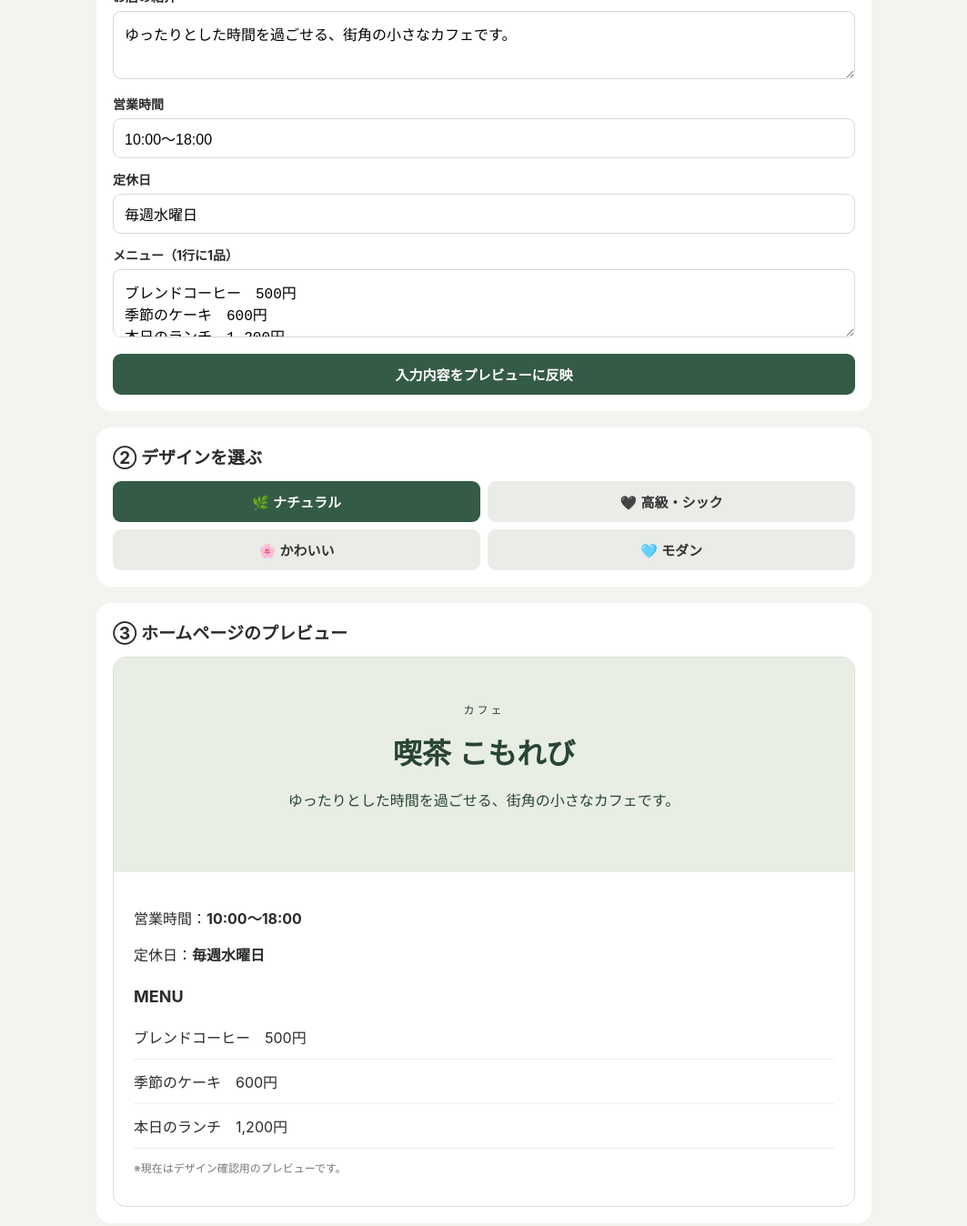
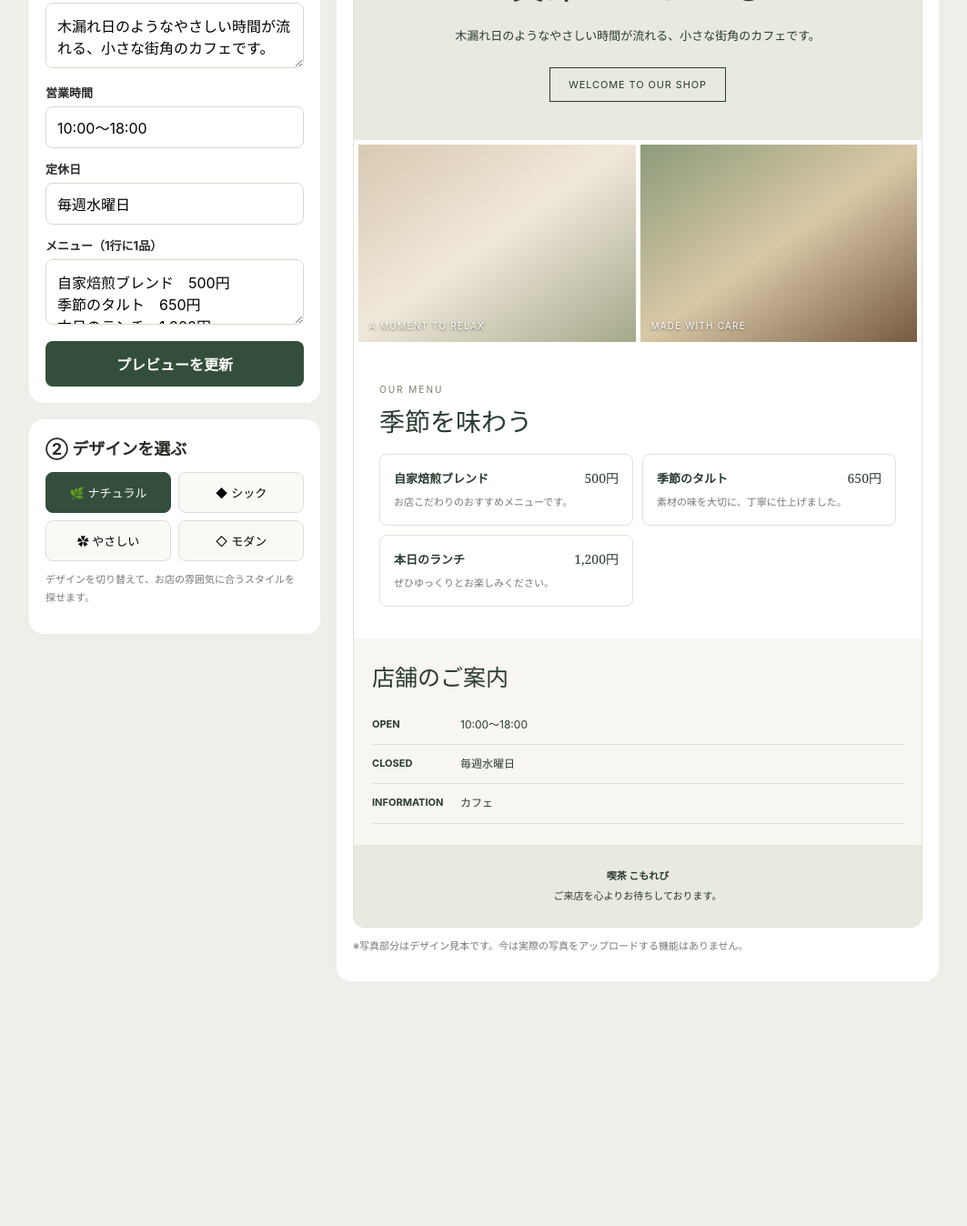
Before and after one commit to shimojo-git/omise-maker, a plain HTML site: page index.html in a window 1280 px wide. Shown: the part 367-1715 px from the top of the page at 91% size, without its empty margins (108-1171 px from the left). After the commit the page ends 1489 px from the top, so only its background shows below. Drawn offline with Linux system fonts and the light colour scheme.

Commit message:
Refactor styles and update text content in index.html
Updated various styles and text content for improved aesthetics and clarity.

```diff
--- a/index.html
+++ b/index.html
@@ -7,116 +7,172 @@
 <title>お店まるごとメーカー</title>
 <style>
 *{box-sizing:border-box}
-body{margin:0;background:#f4f3ef;color:#292d29;font-family:-apple-system,BlinkMacSystemFont,"Noto Sans JP",sans-serif}
-header{padding:22px 18px;background:#243d32;color:white}
-header h1{font-size:23px;margin:0}
-header p{font-size:13px;margin:6px 0 0}
-main{max-width:900px;margin:auto;padding:16px}
+:root{--ink:#293b30;--paper:#f8f6f0;--accent:#71816a;--line:#e5e1d8}
+body{margin:0;background:#f0eee8;color:#292c27;font-family:-apple-system,BlinkMacSystemFont,"Noto Sans JP",sans-serif}
+header{background:#263a30;color:#fff;padding:20px 18px}
+header h1{margin:0;font-size:21px;letter-spacing:.04em}
+header p{margin:5px 0 0;font-size:12px;color:#d6dfd6}
+main{max-width:1050px;margin:auto;padding:16px}
 .panel{background:white;border-radius:16px;padding:18px;margin-bottom:18px}
-h2{font-size:19px;margin:0 0 14px}
-label{display:block;font-size:14px;font-weight:bold;margin:13px 0 6px}
-input,textarea,select{width:100%;padding:12px;border:1px solid #d5d8d2;border-radius:9px;font-size:16px;background:white}
-textarea{min-height:75px}
-button{padding:12px;border:0;border-radius:9px;background:#345b45;color:white;font-size:15px;font-weight:bold;cursor:pointer}
-.action{width:100%;margin-top:14px}
+h2{font-size:18px;margin:0 0 14px}
+label{display:block;font-size:13px;font-weight:700;margin:13px 0 6px}
+input,textarea,select{width:100%;padding:12px;border:1px solid #d8d8d0;border-radius:8px;font:inherit;font-size:16px;background:#fff}
+textarea{min-height:72px}
+button{font:inherit;cursor:pointer}
+.action{width:100%;padding:13px;border:0;border-radius:8px;background:#344e3c;color:white;font-weight:700;margin-top:14px}
 .designs{display:grid;grid-template-columns:1fr 1fr;gap:8px}
-.designs button{background:#e9ece7;color:#333}
-.designs button.active{background:#345b45;color:white}
-.preview{border:1px solid #ddd;border-radius:14px;overflow:hidden;background:white}
-.hero{text-align:center;padding:48px 18px;background:#e8eee4;color:#294534}
-.eyebrow{font-size:12px;letter-spacing:3px;text-transform:uppercase}
-.hero h3{font-family:Georgia,serif;font-size:32px;margin:15px 0}
-.hero p{line-height:1.9}
-.shopbody{padding:22px}
-.shopbody h4{font-size:18px;margin:24px 0 10px}
-.menuitem{padding:12px 0;border-bottom:1px solid #eee;white-space:pre-wrap}
-.small{font-size:12px;color:#777}
-.preview.dark .hero{background:#292724;color:#f6ead6}
-.preview.dark{background:#f9f5ee}
-.preview.pink .hero{background:#f9e8ed;color:#80485b}
-.preview.pink{background:#fffaf9}
-.preview.modern .hero{background:#e7f2f7;color:#204c63}
-.preview.modern{background:#fff}
-.preview.dark .hero h3{font-family:Georgia,serif;letter-spacing:2px}
-.preview.modern .hero{text-align:left}
-.preview.modern .hero h3{font-family:Arial,sans-serif}
-@media(min-width:650px){main{padding:24px}.layout{display:grid;grid-template-columns:1fr 1fr;gap:18px;align-items:start}}
+.designs button{border:1px solid #ddd;background:#faf9f5;padding:12px 6px;border-radius:8px;font-size:13px}
+.designs button.active{background:#344e3c;color:white;border-color:#344e3c}
+.site{--hero:#e8e9df;--ink:#293b30;--accent:#71816a;background:white;border:1px solid #e2e0d8;border-radius:12px;overflow:hidden;color:var(--ink)}
+.site.dark{--hero:#292724;--ink:#f7f0e5;--accent:#b9a17a;background:#f8f4ed;color:#292724}
+.site.pink{--hero:#f7e8e8;--ink:#744b53;--accent:#b77b86}
+.site.blue{--hero:#e6eff3;--ink:#284b5c;--accent:#638da0}
+.site-nav{padding:17px 20px;display:flex;justify-content:space-between;align-items:center;gap:10px;font-size:11px;letter-spacing:.08em}
+.site-nav strong{font-family:Georgia,serif;font-size:17px;letter-spacing:0}
+.site-nav span{font-size:10px}
+.hero{background:var(--hero);padding:36px 20px 30px;text-align:center}
+.kicker{font-size:10px;letter-spacing:.25em;text-transform:uppercase}
+.hero h3{font-family:Georgia,"Times New Roman",serif;font-weight:400;font-size:clamp(31px,7vw,48px);line-height:1.18;margin:17px auto;max-width:600px;overflow-wrap:anywhere}
+.hero-desc{font-size:13px;line-height:2;max-width:460px;margin:0 auto 22px}
+.hero-link{display:inline-block;border:1px solid var(--ink);padding:11px 20px;color:var(--ink);font-size:11px;letter-spacing:.08em}
+.photo-grid{display:grid;grid-template-columns:1fr 1fr;gap:5px;background:white;padding:5px}
+.photo{min-height:120px;aspect-ratio:1.15;display:flex;align-items:end;padding:12px;background:linear-gradient(145deg,#d8c9b1,#f0e8da 48%,#a5a88b);color:#fff;font-size:10px;letter-spacing:.12em;text-shadow:0 1px 3px #555}
+.photo.second{background:linear-gradient(145deg,#8c9b7b,#d9c8a6 50%,#765a42)}
+.section{padding:28px 20px}
+.section-head{margin-bottom:17px}
+.section-head small{letter-spacing:.2em;color:var(--accent);font-size:10px}
+.section-head h4{font:normal 28px Georgia,serif;margin:6px 0 0}
+.intro{font-size:13px;line-height:2;color:#666}
+.cards{display:grid;grid-template-columns:1fr;gap:10px}
+.menu-card{border:1px solid var(--line);padding:15px;border-radius:8px;background:#fff}
+.menu-card strong{font-size:13px;font-weight:600}
+.menu-card span{float:right;font-family:Georgia,serif;font-size:14px}
+.menu-card p{font-size:11px;color:#777;line-height:1.7;margin:8px 0 0}
+.info{background:#f8f6f0;padding:23px 20px}
+.info h4{font:normal 25px Georgia,serif;margin:0 0 15px}
+.info-row{display:flex;gap:15px;padding:11px 0;border-bottom:1px solid #e2ded4;font-size:12px;line-height:1.7}
+.info-row b{min-width:82px;font-size:11px}
+.site-footer{text-align:center;padding:23px 15px;background:var(--hero);font-size:11px;line-height:2}
+.note{font-size:11px;color:#777;line-height:1.8}
+@media(min-width:700px){
+main{padding:25px}
+.layout{display:grid;grid-template-columns:320px minmax(0,1fr);gap:18px;align-items:start}
+.sticky{position:sticky;top:10px}
+.cards{grid-template-columns:1fr 1fr}
+.photo{aspect-ratio:1.4}
+.hero{padding:55px 30px 42px}
+.section{padding:35px 28px}
+}
 </style>
 </head>
 <body>
 <header>
 <h1>お店まるごとメーカー</h1>
-<p>お店の魅力を、ホームページに。</p>
+<p>お店の魅力を、ひとつの美しいホームページに。</p>
 </header>
 <main>
+<div class="layout">
+<div>
 <section class="panel">
 <h2>① お店の情報</h2>
 <label for="shop">お店の名前</label>
 <input id="shop" value="喫茶 こもれび">
 <label for="category">業種</label>
 <select id="category">
-<option>カフェ</option><option>レストラン</option><option>居酒屋</option><option>美容室</option><option>整体・サロン</option><option>雑貨店</option><option>その他</option>
+<option>カフェ</option><option>レストラン</option><option>居酒屋</option><option>美容室</option><option>整体・サロン</option><option>雑貨店</option><option>パン屋</option>
 </select>
 <label for="desc">お店の紹介</label>
-<textarea id="desc">ゆったりとした時間を過ごせる、街角の小さなカフェです。</textarea>
+<textarea id="desc">木漏れ日のようなやさしい時間が流れる、小さな街角のカフェです。</textarea>
 <label for="hours">営業時間</label>
 <input id="hours" value="10:00〜18:00">
 <label for="holiday">定休日</label>
 <input id="holiday" value="毎週水曜日">
 <label for="menu">メニュー（1行に1品）</label>
-<textarea id="menu">ブレンドコーヒー　500円
-季節のケーキ　600円
+<textarea id="menu">自家焙煎ブレンド　500円
+季節のタルト　650円
 本日のランチ　1,200円</textarea>
-<button class="action" onclick="generate()">入力内容をプレビューに反映</button>
+<button class="action" onclick="generate()">プレビューを更新</button>
 </section>
 <section class="panel">
 <h2>② デザインを選ぶ</h2>
 <div class="designs">
 <button class="active" onclick="setDesign('natural',this)">🌿 ナチュラル</button>
-<button onclick="setDesign('dark',this)">🖤 高級・シック</button>
-<button onclick="setDesign('pink',this)">🌸 かわいい</button>
-<button onclick="setDesign('modern',this)">🩵 モダン</button>
+<button onclick="setDesign('dark',this)">◆ シック</button>
+<button onclick="setDesign('pink',this)">✿ やさしい</button>
+<button onclick="setDesign('blue',this)">◇ モダン</button>
 </div>
+<p class="note">デザインを切り替えて、お店の雰囲気に合うスタイルを探せます。</p>
 </section>
-<section class="panel">
+</div>
+<section class="panel sticky">
 <h2>③ ホームページのプレビュー</h2>
-<div id="preview" class="preview">
+<div id="site" class="site">
+<div class="site-nav"><strong id="navShop">喫茶 こもれび</strong><span id="navCategory">CAFE · EST.</span></div>
 <div class="hero">
-<div class="eyebrow" id="categoryView">CAFE</div>
+<div class="kicker" id="kicker">A LITTLE MOMENT OF CALM</div>
 <h3 id="shopView">喫茶 こもれび</h3>
-<p id="descView">ゆったりとした時間を過ごせる、街角の小さなカフェです。</p>
+<p class="hero-desc" id="descView">木漏れ日のようなやさしい時間が流れる、小さな街角のカフェです。</p>
+<span class="hero-link">WELCOME TO OUR SHOP</span>
 </div>
-<div class="shopbody">
-<p>営業時間：<strong id="hoursView"></strong></p>
-<p>定休日：<strong id="holidayView"></strong></p>
-<h4>MENU</h4>
-<div id="menuView"></div>
-<p class="small">※現在はデザイン確認用のプレビューです。</p>
+<div class="photo-grid">
+<div class="photo">A MOMENT TO RELAX</div>
+<div class="photo second">MADE WITH CARE</div>
 </div>
+<div class="section">
+<div class="section-head"><small>OUR MENU</small><h4>季節を味わう</h4></div>
+<div class="cards" id="menuView"></div>
 </div>
+<div class="info">
+<h4>店舗のご案内</h4>
+<div class="info-row"><b>OPEN</b><span id="hoursView"></span></div>
+<div class="info-row"><b>CLOSED</b><span id="holidayView"></span></div>
+<div class="info-row"><b>INFORMATION</b><span id="infoCategory">カフェ</span></div>
+</div>
+<div class="site-footer"><strong id="footerShop">喫茶 こもれび</strong><br>ご来店を心よりお待ちしております。</div>
+</div>
+<p class="note">※写真部分はデザイン見本です。今は実際の写真をアップロードする機能はありません。</p>
 </section>
+</div>
 </main>
 <script>
+function val(id){return document.getElementById(id).value}
 function generate(){
-const get=id=>document.getElementById(id).value;
-document.getElementById('shopView').textContent=get('shop')||'お店の名前';
-document.getElementById('categoryView').textContent=get('category');
-document.getElementById('descView').textContent=get('desc');
-document.getElementById('hoursView').textContent=get('hours');
-document.getElementById('holidayView').textContent=get('holiday');
+const shop=val('shop')||'お店の名前';
+document.getElementById('shopView').textContent=shop;
+document.getElementById('navShop').textContent=shop;
+document.getElementById('footerShop').textContent=shop;
+document.getElementById('descView').textContent=val('desc');
+document.getElementById('hoursView').textContent=val('hours');
+document.getElementById('holidayView').textContent=val('holiday');
+document.getElementById('navCategory').textContent=val('category')+' · EST.';
+document.getElementById('infoCategory').textContent=val('category');
 const menu=document.getElementById('menuView');
 menu.replaceChildren();
-get('menu').split('\n').filter(x=>x.trim()).forEach(line=>{
-const item=document.createElement('div');
-item.className='menuitem';
-item.textContent=line;
-menu.appendChild(item);
+val('menu').split('\n').filter(x=>x.trim()).forEach((line,i)=>{
+const card=document.createElement('div');
+card.className='menu-card';
+const parts=line.trim().split(/\s+/);
+const price=parts.length>1&&/[¥円]/.test(parts[parts.length-1])?parts.pop():'';
+const name=parts.join(' ');
+const title=document.createElement('strong');
+title.textContent=name;
+card.appendChild(title);
+if(price){const amount=document.createElement('span');amount.textContent=price;card.appendChild(amount)}
+const description=document.createElement('p');
+description.textContent=['お店こだわりのおすすめメニューです。','素材の味を大切に、丁寧に仕上げました。','ぜひゆっくりとお楽しみください。'][i%3];
+card.appendChild(description);
+menu.appendChild(card);
 });
 }
 function setDesign(style,button){
-document.getElementById('preview').className='preview '+(style==='natural'?'':style);
+const site=document.getElementById('site');
+site.className='site'+(style==='natural'?'':' '+style);
 document.querySelectorAll('.designs button').forEach(b=>b.classList.remove('active'));
 button.classList.add('active');
+document.getElementById('kicker').textContent=
+style==='dark'?'A REFINED EXPERIENCE':
+style==='pink'?'A LITTLE MOMENT OF HAPPINESS':
+style==='blue'?'SIMPLE. FRESH. MODERN.':'A LITTLE MOMENT OF CALM';
 }
 generate();
 </script>
```
